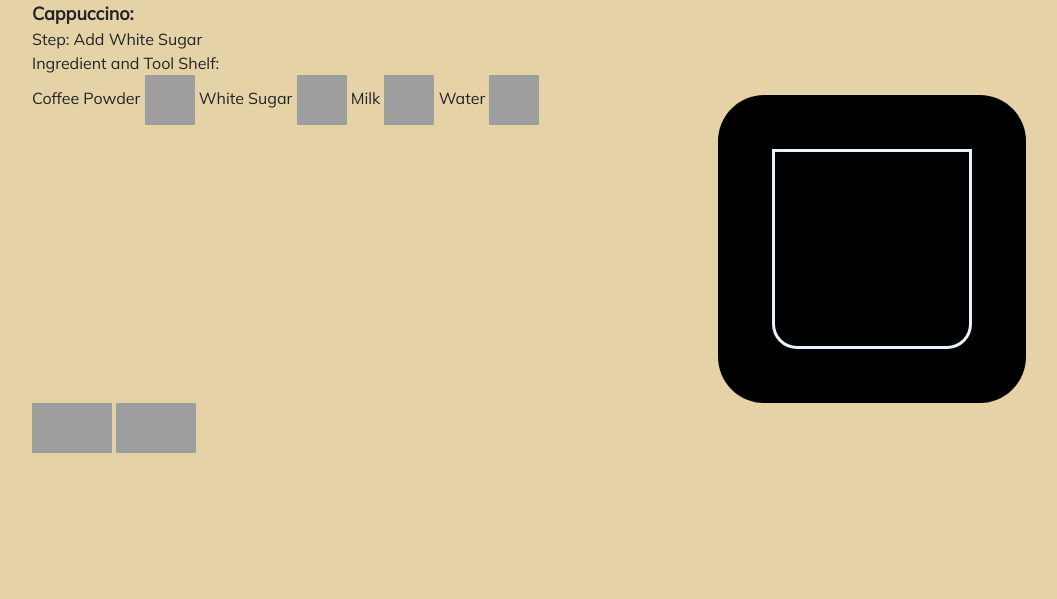
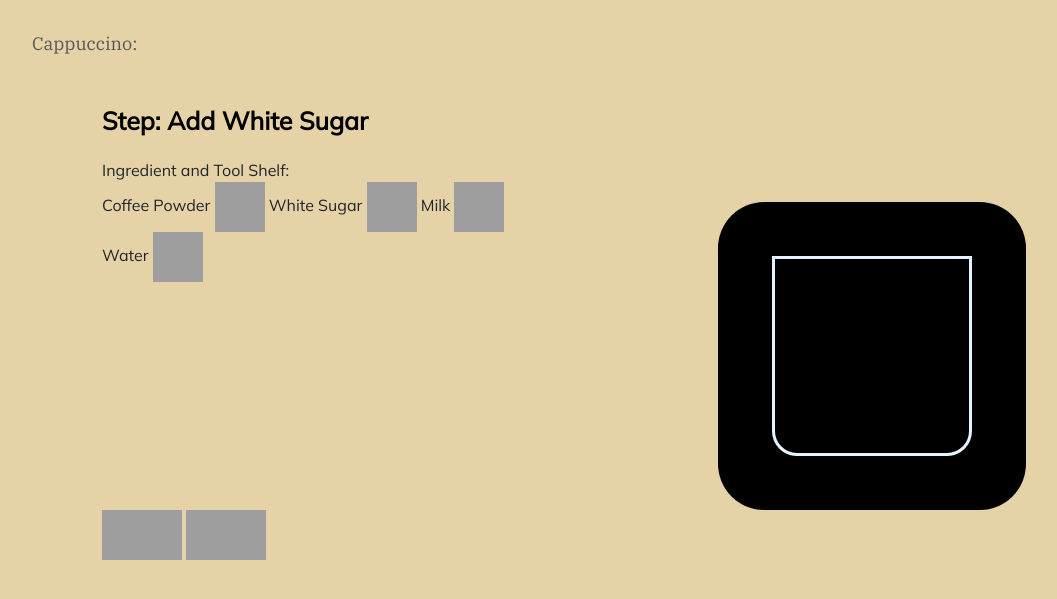
Before and after one commit to RebeccaHale/UI-Final-Project, a Flask app: page /learn/1 in a window 1280 px wide. Shown: the part 56-655 px from the top of the page, without its empty margins (53-1110 px from the left). Run offline with Flask 2, Linux system fonts and the light colour scheme; some libraries are stand-ins or nearby versions; grey boxes are pictures that could not be loaded.

Commit message:
fixed learn UI

```diff
--- a/static/main.css
+++ b/static/main.css
@@ -80,8 +80,6 @@ body {
 .buttoncolors{
     color: #36362c;
     background-color: #5d907d;
-
-
 }
 .buttoncolors:hover{
   color: #0f0f0d;
@@ -129,7 +127,7 @@ body {
 
 /*starting front css*/
 #drink_name_front{
-    color: rgb(153, 150, 150);
+    color: rgb(87, 87, 87);
     margin-top: 30px;
     margin-bottom: 40px;
     font-size: 18px;
@@ -161,23 +159,22 @@ body {
 /*end front css*/
 /*start view css*/
 #selection-type{
-  /*  color: rgb(153, 150, 150);*/
+    color: rgb(87, 87, 87);
     margin-top: 30px;
     margin-bottom: 40px;
     font-size: 18px;
     font-family: 'IBM Plex Serif', serif;
 }
 #drink_current{
-
     font-weight: bold;
     color: black;
-    font-size: 23px;
+    font-size: 25px;
     text-align: left;
     padding-bottom: 15px;
 }
 
 .image-for-recipe{
-    margin-left: 100px;
+    margin-left: 70px;
     text-align: left;
 }
 
@@ -226,19 +223,50 @@ body {
 }
 /*end view css*/
 
+/*start learning css*/
+#drink_name{
+    color: rgb(87, 87, 87);
+    margin-top: 30px;
+    margin-bottom: 45px;
+    font-size: 18px;
+    font-family: 'IBM Plex Serif', serif;
+}
+
+#step_label{
+    color: black;
+    font-size: 25px;
+    font-weight: bold;
+    margin-bottom: 18px;
+    margin-left: 70px;
+}
+#drink_ingredients{
+    margin-left: 70px;
+}
+#drink_tools{
+    margin-left: 70px;
+}
+#shelf_label{
+    margin-left: 70px;
+}
+#quiz_button_add{
+    text-align: center;
+}
+#quiz_button{
+    width: 175px;
+    border: none;
+    height: 55px;
+    border-radius: 12px;
+    cursor: pointer;
+    margin-top: 8px;
+}
+/*end learning css*/
+
 :root {
     --background-cup: rgb(0, 0, 0);
 }
 
 #selection{
     font-size: large;
-
-}
-
-#drink_name{
-    font-size: large;
-    font-weight:730;
-
 }
 
 .ingredient_label {
```
